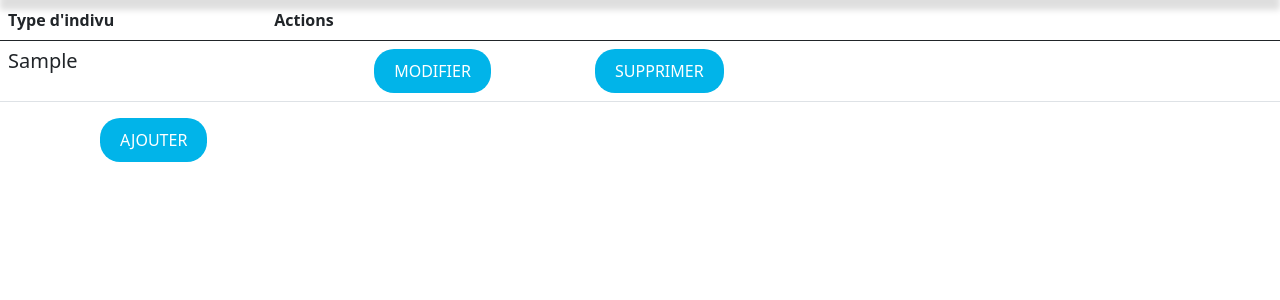
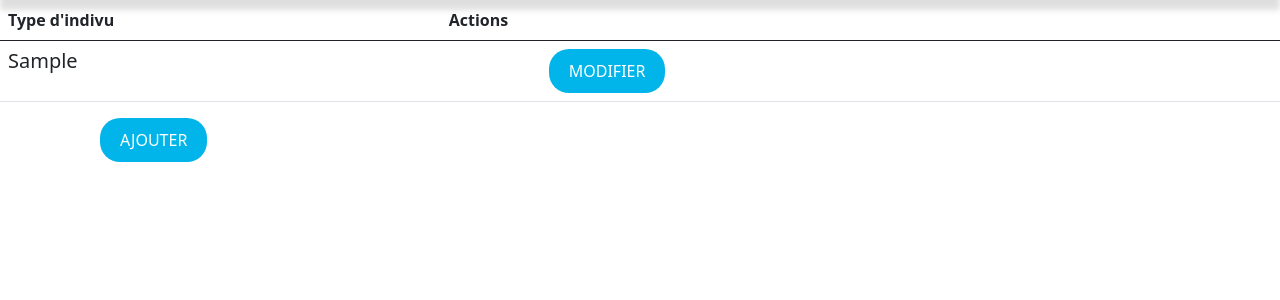
Before and after one commit to danou294/GSB, a Symfony app: template templates/typeindividu/index.html.twig in a window 1280 px wide. Shown: the part 112-412 px from the top of the page. Run offline with Twig, Linux system fonts and the light colour scheme; the template is opened without the code that fills it: most values are stand-ins (such as "Sample title", 1, 10 or a date in 2020); some libraries are stand-ins or nearby versions.

Commit message:
'bouton'

```diff
--- a/templates/ajout_type/index.html.twig
+++ b/templates/ajout_type/index.html.twig
@@ -2,6 +2,7 @@
 {% block body %}
 
     {{ form(form) }}
+    <button class="btn btn-primary" type="submit">Soumettre</button>
 
 
 
--- a/templates/typeindividu/index.html.twig
+++ b/templates/typeindividu/index.html.twig
@@ -23,10 +23,6 @@
             <td> <a href="{{ path('admin.individu.edit', {id: TypeIndividu.tinCode}) }}">
                     <button type="submit" name="button" value="insert" class="btn-ajouter" >Modifier</button></a>
 
-             <a href="{{ path('typeindividu') }}">
-                    <button type="submit" name="button" value="insert" class="btn-modifier">Supprimer</button>
-                </a>
-
             </td>
         </tr>
         {% endfor %}
```
